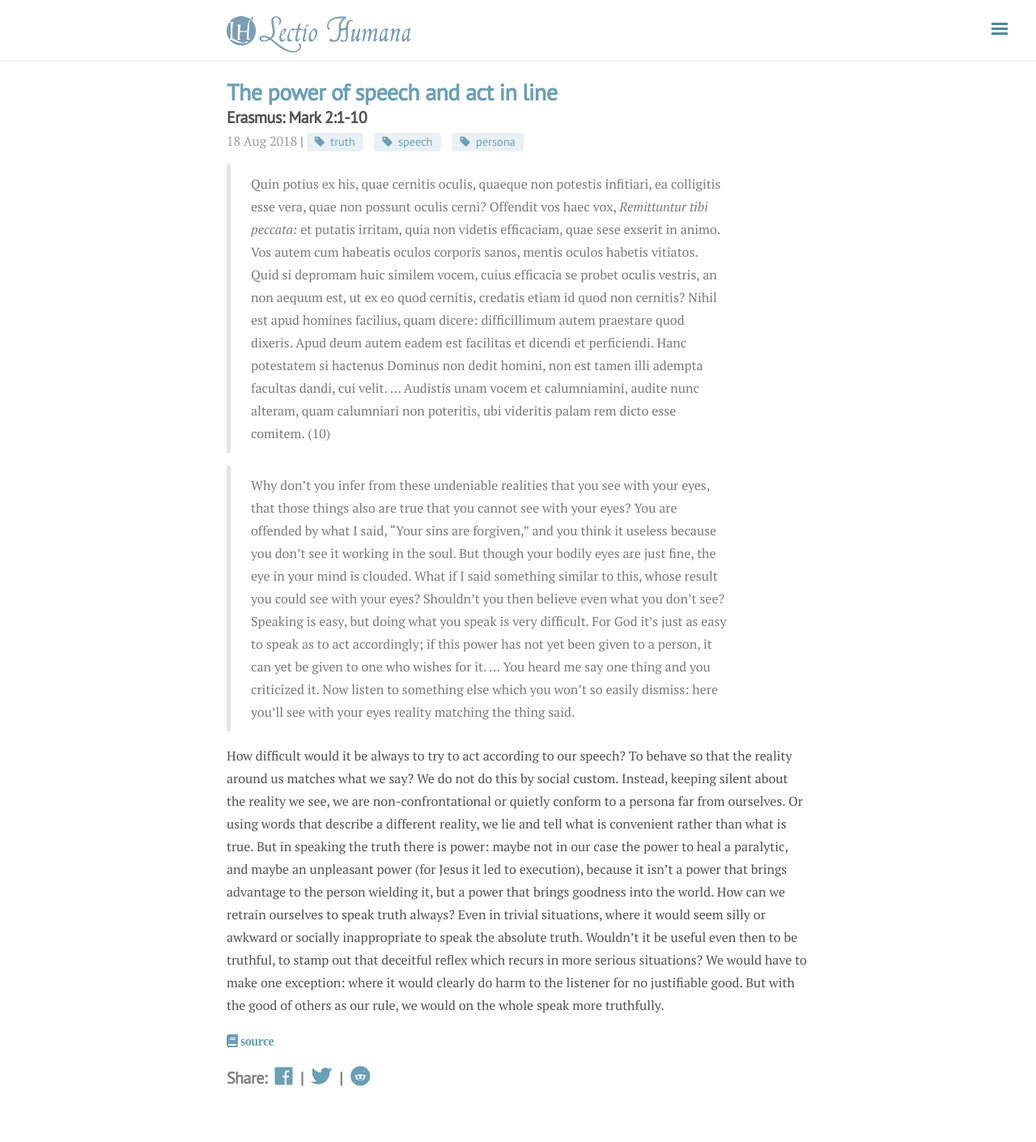
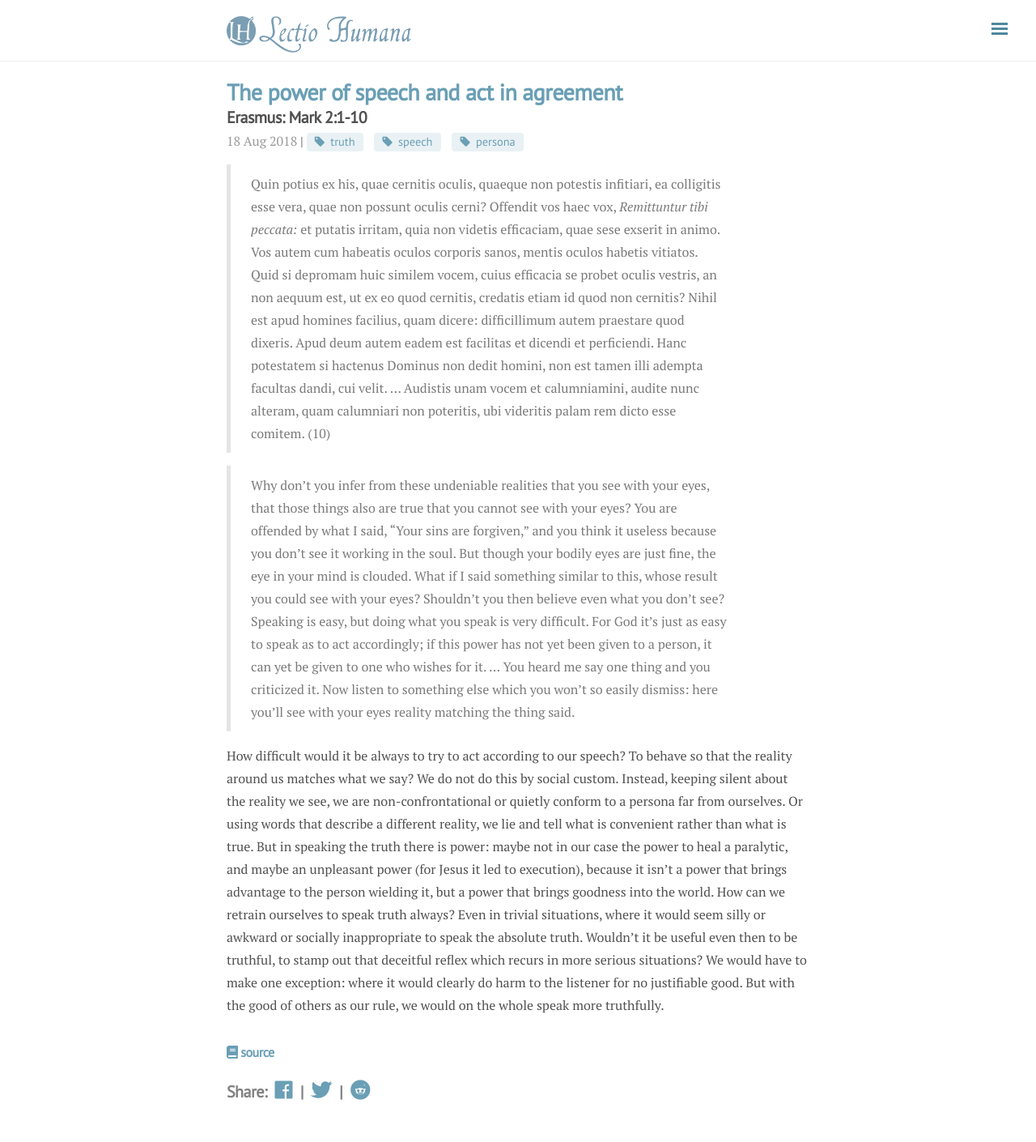
Before and after one commit to fpsvogel/lectiohumana, a Jekyll site: the page built from _posts/2018-08-18-Erasmus-Mark-2-1.md, in a window 1280 px wide. Shown: the whole page at 81% size. Built offline with Jekyll 4.4.1, drawn with Linux system fonts in a browser that asks for light colours; nearby versions of some CDN libraries.

Commit message:
source line v7

```diff
--- a/_posts/2018-08-18-Erasmus-Mark-2-1.md
+++ b/_posts/2018-08-18-Erasmus-Mark-2-1.md
@@ -1,7 +1,7 @@
 ---
 layout: post
 title: "Erasmus: Mark 2:1-10"
-subtitle: "The power of speech and act in line"
+subtitle: "The power of speech and act in agreement"
 category: "Erasmus: Mark"
 author: "Erasmus"
 tags: [truth, speech, persona]
@@ -15,4 +15,4 @@
 
 How difficult would it be always to try to act according to our speech? To behave so that the reality around us matches what we say? We do not do this by social custom. Instead, keeping silent about the reality we see, we are non-confrontational or quietly conform to a persona far from ourselves. Or using words that describe a different reality, we lie and tell what is convenient rather than what is true. But in speaking the truth there is power: maybe not in our case the power to heal a paralytic, and maybe an unpleasant power (for Jesus it led to execution), because it isn't a power that brings advantage to the person wielding it, but a power that brings goodness into the world. How can we retrain ourselves to speak truth always? Even in trivial situations, where it would seem silly or awkward or socially inappropriate to speak the absolute truth. Wouldn't it be useful even then to be truthful, to stamp out that deceitful reflex which recurs in more serious situations? We would have to make one exception: where it would clearly do harm to the listener for no justifiable good. But with the good of others as our rule, we would on the whole speak more truthfully.
 
-<h2 class="post-source"><a href="https://books.google.com/books?id=j7QtmPycnMsC&pg=PA171"><i class="fas fa-book" aria-hidden="true"> source</i></a></h2>
+<h2 class="post-source"><a href="https://books.google.com/books?id=j7QtmPycnMsC&pg=PA171"><i class="fas fa-book" aria-hidden="true"></i> source</a></h2>
--- a/_scss/component/_post.scss
+++ b/_scss/component/_post.scss
@@ -37,7 +37,7 @@
 	font-size: 1.0rem;
   }
 
-  .post-source {
+  .post-source a {
     font-size: 0.8rem;
 	text-decoration: none;
   }
```
Also changed, not shown: _posts/2018-07-29-Lipsius-Constantia-2.md (+2 -0 lines).
